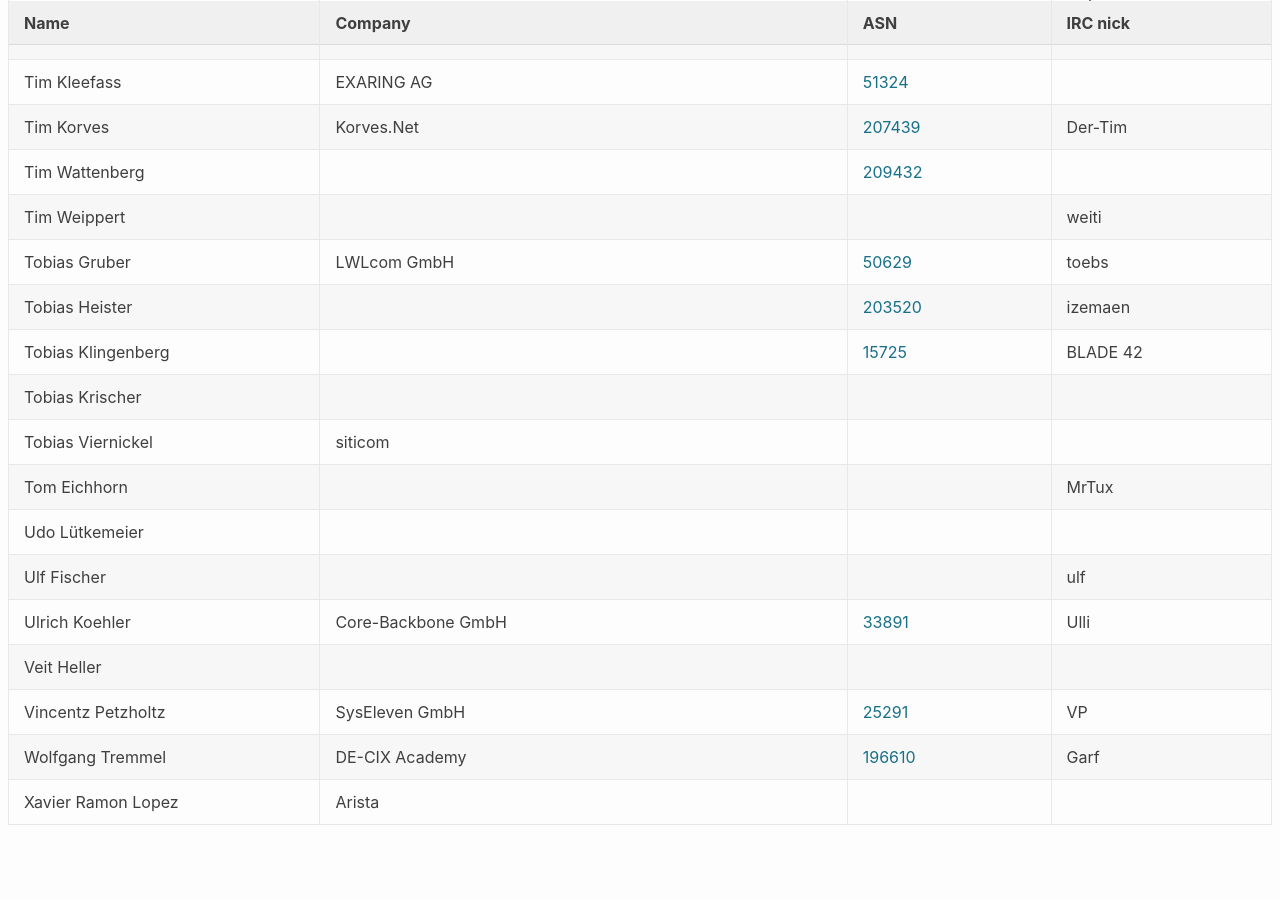
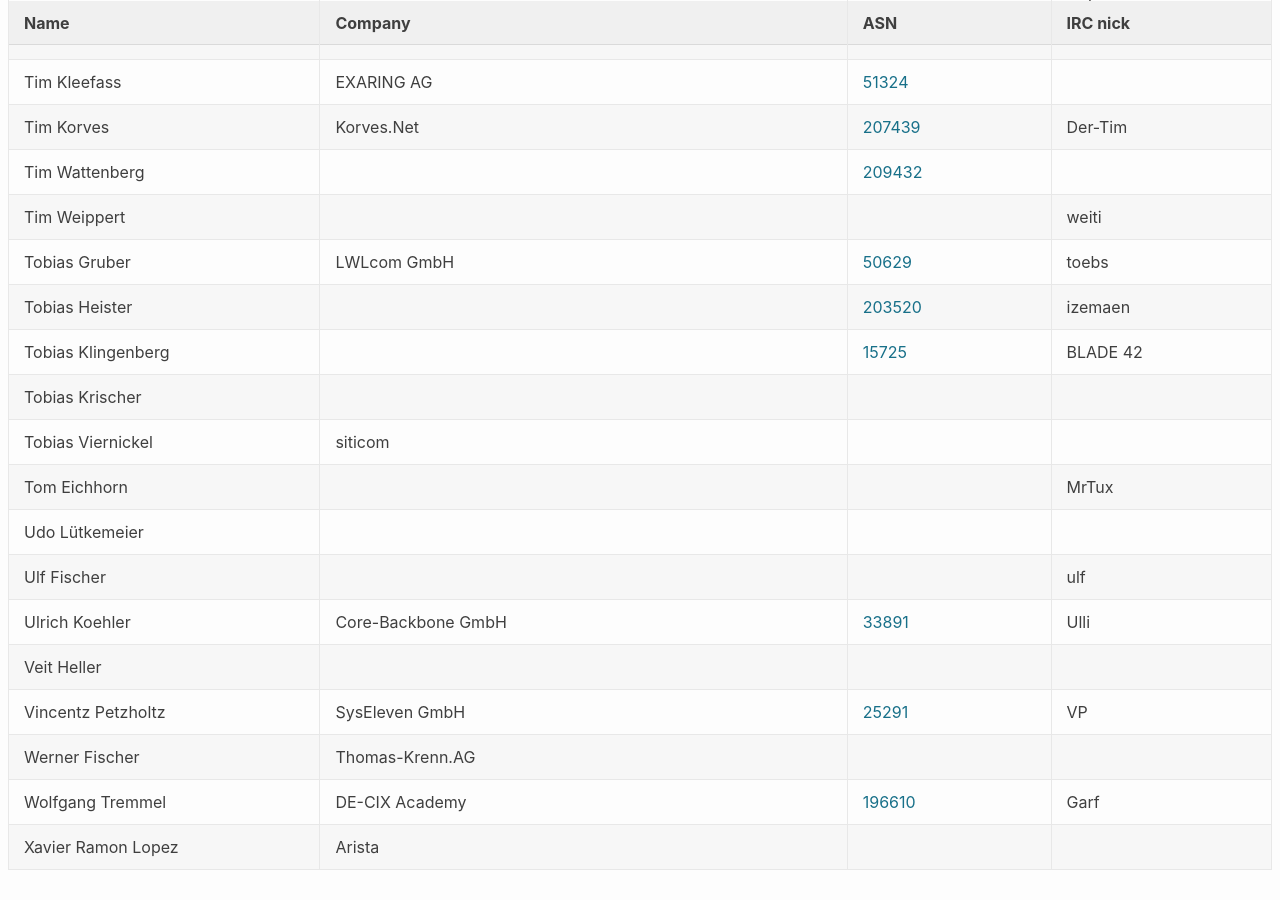
Before and after one commit to denog/pretix-attendeelist, a Jekyll site: the page built from index.markdown, in a window 1280 px wide and 900 px high, scrolled down 11964 px. Built offline with Jekyll 4.4.1, drawn with Linux system fonts in a browser that asks for light colours; before the commit the page ends 12819 px from its top, so only the background shows below that.

Commit message:
Latest data: Sat Oct 17 08:26:58 UTC 2020

```diff
--- a/_data/attendees.json
+++ b/_data/attendees.json
@@ -1590,6 +1590,12 @@
     "asn": "25291"
   },
   {
+    "name": "Werner Fischer",
+    "company": "Thomas-Krenn.AG",
+    "irc": null,
+    "asn": null
+  },
+  {
     "name": "Wolfgang Tremmel",
     "company": "DE-CIX Academy",
     "irc": "Garf",
```
